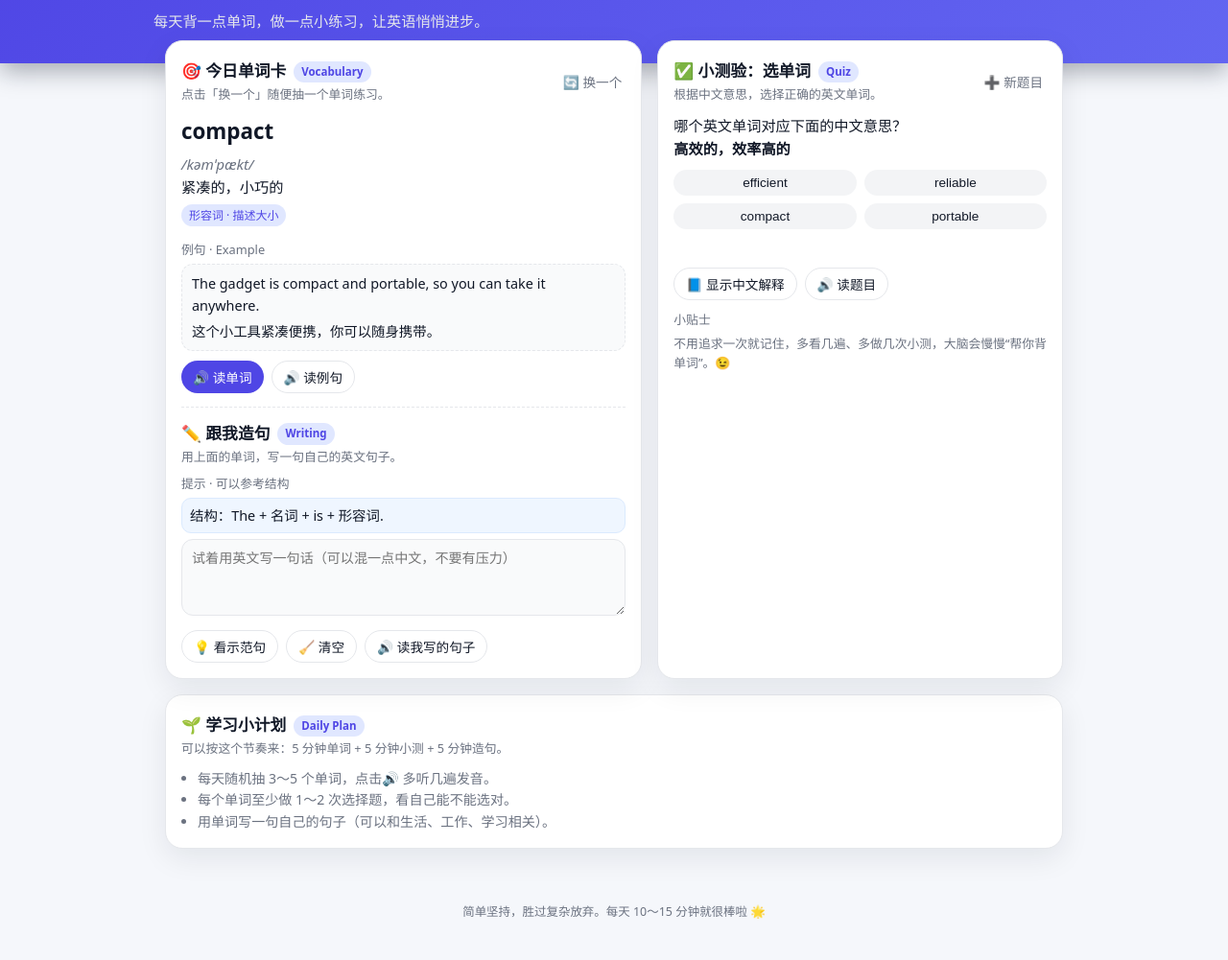
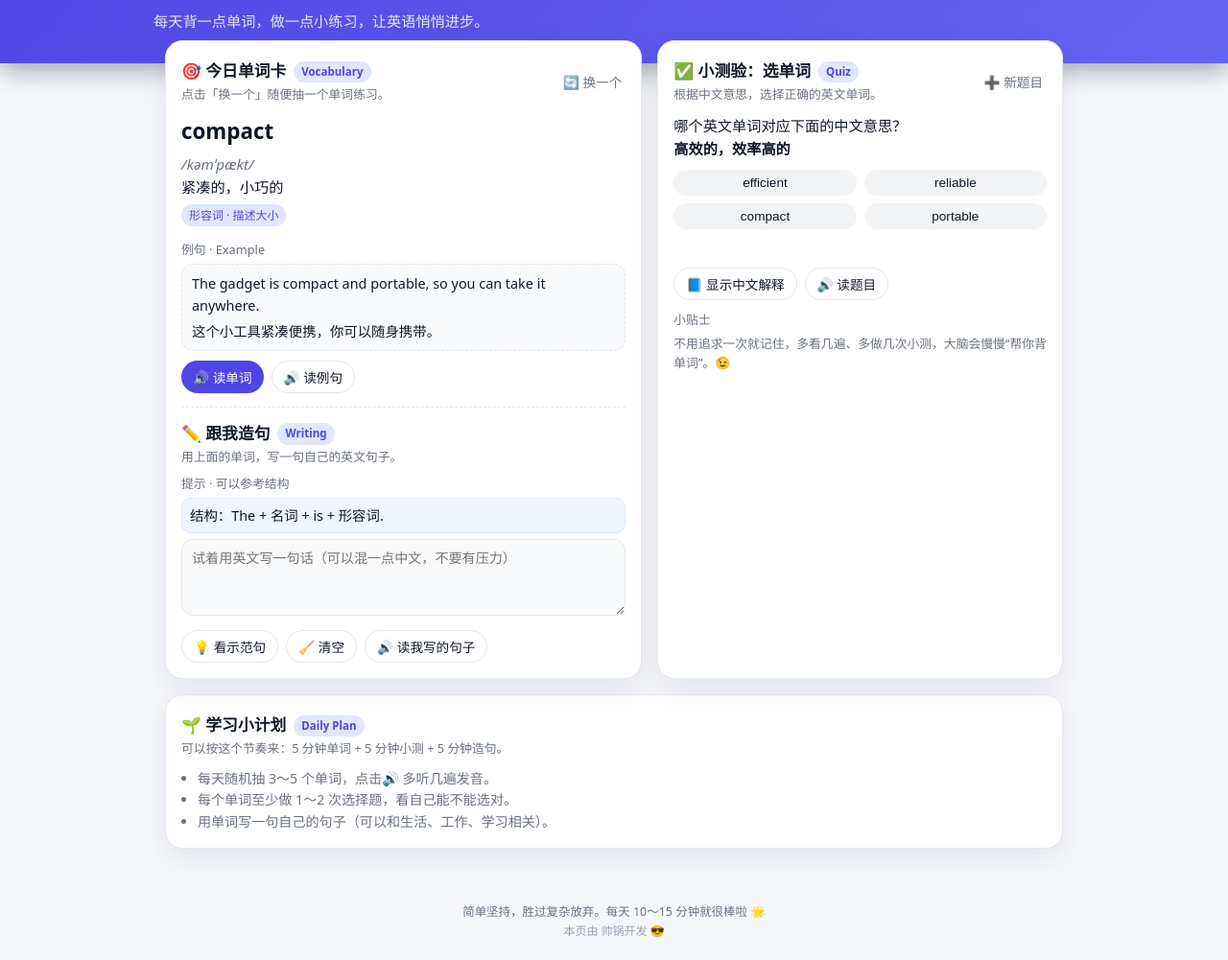
Before and after one commit to guoyongxin-code/english-study, a plain HTML site: page index.html in a window 1280 px wide. Shown: the part 64-1065 px from the top of the page at 96% size. Drawn offline with Linux system fonts and the light colour scheme.

Commit message:
Add files via upload

```diff
--- a/index.html
+++ b/index.html
@@ -436,8 +436,12 @@
 </main>
 
 <footer>
-  简单坚持，胜过复杂放弃。每天 10～15 分钟就很棒啦 🌟
+  简单坚持，胜过复杂放弃。每天 10～15 分钟就很棒啦 🌟<br>
+  <span style="font-size:0.75rem;color:#9ca3af;">
+    本页由 帅锅开发 😎
+  </span>
 </footer>
+
 
 <script>
   // ===== 词汇数据 =====
```
